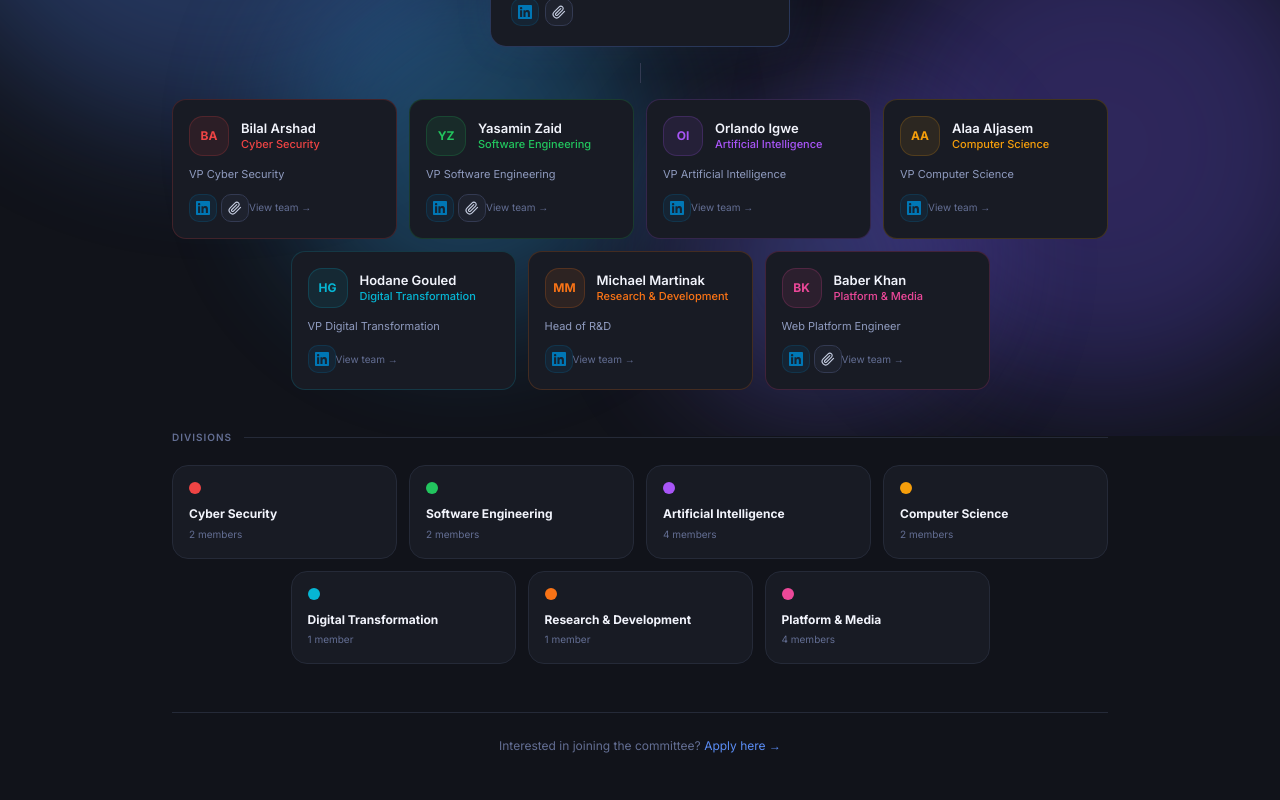
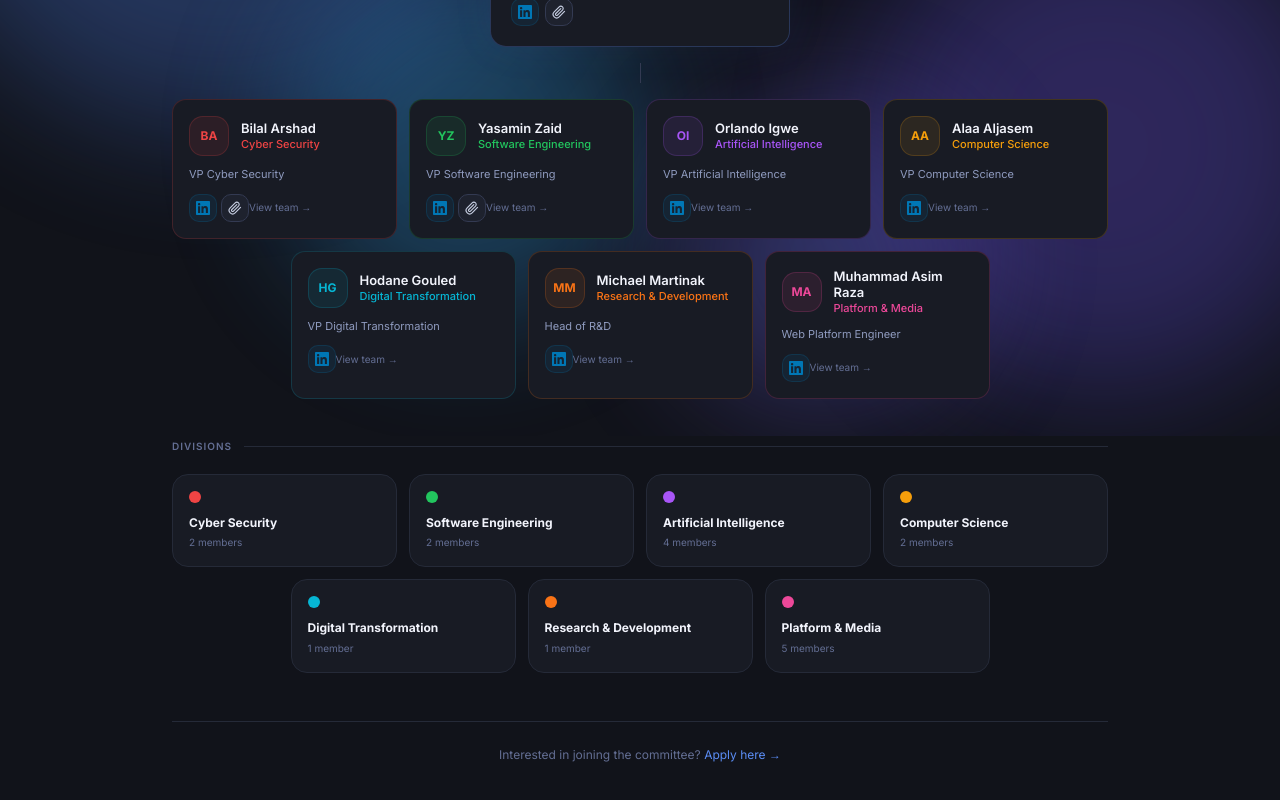
Before and after one commit to uffbilxl/sca, a Next.js app: page /committee in a window 1280 px wide. Shown: the part 364-1164 px from the top of the page. Built offline with nearby package versions, Linux system fonts and the light colour scheme.

Commit message:
Update Platform & Media: replace Baber with Asim Raza, add Bilal Arshad as Website Administrator

```diff
--- a/src/app/committee/page.tsx
+++ b/src/app/committee/page.tsx
@@ -88,7 +88,8 @@ const DIVISIONS: Division[] = [
     name: 'Platform & Media',
     color: '#ec4899',
     members: [
-      { name: 'Baber Khan', role: 'Web Platform Engineer', linkedin: 'https://www.linkedin.com/in/baberr/', website: 'https://baberr.com' },
+      { name: 'Muhammad Asim Raza', role: 'Web Platform Engineer', linkedin: 'https://www.linkedin.com/in/muhammad-asim-r-0a577b3a9/' },
+      { name: 'Bilal Arshad', role: 'Website Administrator', linkedin: 'https://www.linkedin.com/in/bilal-arshad-4a07812b4/', website: 'https://bilalarshad.co.uk' },
       { name: 'Abrar Alam', role: 'Content Creator / Photographer', linkedin: 'https://www.linkedin.com/in/abrartalam/' },
       { name: 'Samyaan Khan', role: 'Graphic Designer', linkedin: 'https://www.linkedin.com/in/samyaan-khan-036977250/' },
       { name: 'Mohammad Hamza', role: 'Social Media Manager', linkedin: 'https://www.linkedin.com/in/mohammad-hamza-97729322b/' },
```
